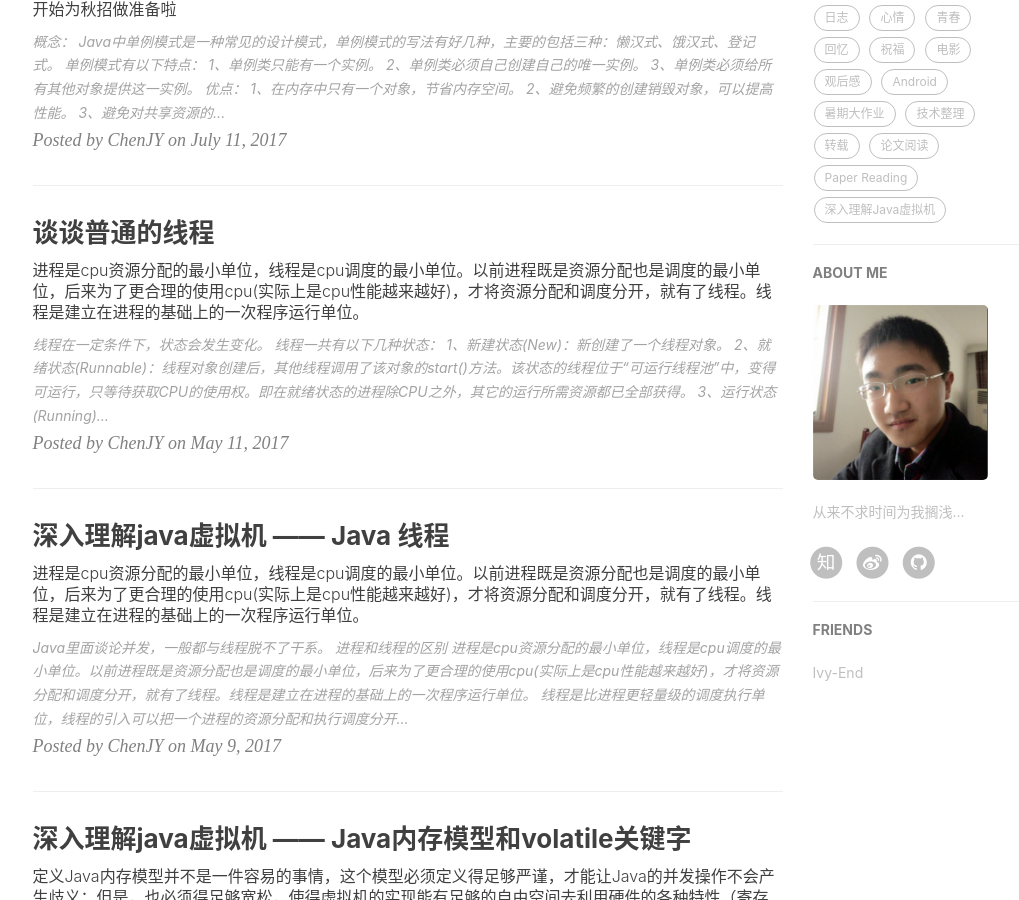
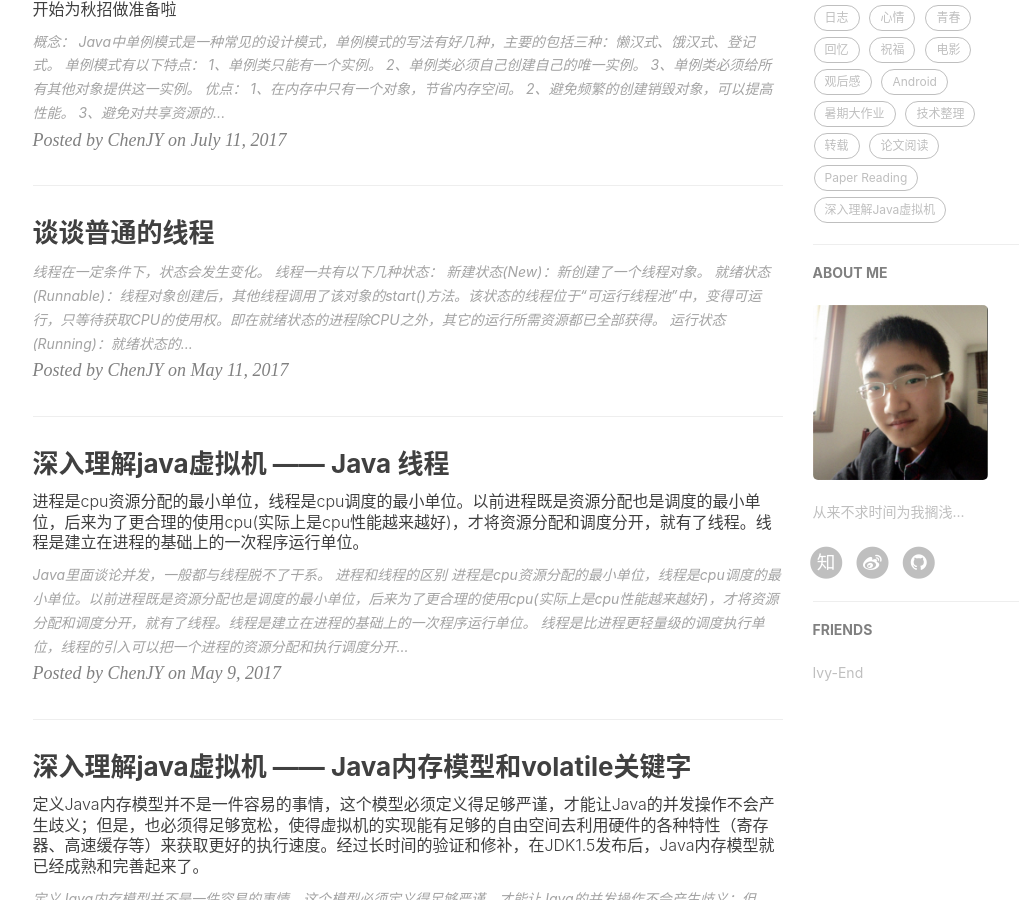
Before and after one commit to jiayangchen/jiayangchen.github.io, a Jekyll site: the page built from index.html, in a window 1280 px wide and 900 px high, scrolled down 493 px. Shown: the whole window, without its empty margins (135-1154 px from the left). Built offline with Jekyll 4.4.1, drawn with Linux system fonts in a browser that asks for light colours; nearby versions of some CDN libraries; the list of posts is cut into pages by our own code; comment, search, counter and statistics services are not loaded; some of the changed lines change nothing that is shown.

Commit message:
20170714

```diff
--- a/_posts/2017-05-11-thread.md
+++ b/_posts/2017-05-11-thread.md
@@ -1,7 +1,7 @@
 ---
 layout: post
 title: "谈谈普通的线程"
-subtitle: "进程是cpu资源分配的最小单位，线程是cpu调度的最小单位。以前进程既是资源分配也是调度的最小单位，后来为了更合理的使用cpu(实际上是cpu性能越来越好)，才将资源分配和调度分开，就有了线程。线程是建立在进程的基础上的一次程序运行单位。"
+subtitle: ""
 date: 2017-05-11
 author: "ChenJY"
 header-img: "img/drive.jpg"
@@ -16,43 +16,43 @@
 
 ![image](http://img.blog.csdn.net/20140828202610671)
 
-* 1、新建状态(New)：新创建了一个线程对象。
-* 2、就绪状态(Runnable)：线程对象创建后，其他线程调用了该对象的start()方法。该状态的线程位于“可运行线程池”中，变得可运行，只等待获取CPU的使用权。即在就绪状态的进程除CPU之外，其它的运行所需资源都已全部获得。
-* 3、运行状态(Running)：就绪状态的线程获取了CPU，执行程序代码。
-* 4、阻塞状态(Blocked)：阻塞状态是线程因为某种原因放弃CPU使用权，暂时停止运行。直到线程进入就绪状态，才有机会转到运行状态。
+1. 新建状态(New)：新创建了一个线程对象。
+2. 就绪状态(Runnable)：线程对象创建后，其他线程调用了该对象的start()方法。该状态的线程位于“可运行线程池”中，变得可运行，只等待获取CPU的使用权。即在就绪状态的进程除CPU之外，其它的运行所需资源都已全部获得。
+3. 运行状态(Running)：就绪状态的线程获取了CPU，执行程序代码。
+4. 阻塞状态(Blocked)：阻塞状态是线程因为某种原因放弃CPU使用权，暂时停止运行。直到线程进入就绪状态，才有机会转到运行状态。
 阻塞的情况分三种：
-(1)、等待阻塞：运行的线程执行wait()方法，该线程会释放占用的所有资源，JVM会把该线程放入“等待池”中。进入这个状态后，是不能自动唤醒的，必须依靠其他线程调用notify()或notifyAll()方法才能被唤醒，
-(2)、同步阻塞：运行的线程在获取对象的同步锁时，若该同步锁被别的线程占用，则JVM会把该线程放入“锁池”中。
-(3)、其他阻塞：运行的线程执行sleep()或join()方法，或者发出了I/O请求时，JVM会把该线程置为阻塞状态。当sleep()状态超时、join()等待线程终止或者超时、或者I/O处理完毕时，线程重新转入就绪状态。
-* 5、死亡状态(Dead)：线程执行完了或者因异常退出了run()方法，该线程结束生命周期。
+* 等待阻塞：运行的线程执行wait()方法，该线程会释放占用的所有资源，JVM会把该线程放入“等待池”中。进入这个状态后，是不能自动唤醒的，必须依靠其他线程调用notify()或notifyAll()方法才能被唤醒，
+* 同步阻塞：运行的线程在获取对象的同步锁时，若该同步锁被别的线程占用，则JVM会把该线程放入“锁池”中。
+* 其他阻塞：运行的线程执行sleep()或join()方法，或者发出了I/O请求时，JVM会把该线程置为阻塞状态。当sleep()状态超时、join()等待线程终止或者超时、或者I/O处理完毕时，线程重新转入就绪状态。
+5. 死亡状态(Dead)：线程执行完了或者因异常退出了run()方法，该线程结束生命周期。
 
 <b>注：</b> 拿到对象的锁标记，即为获得了对该对象(临界区)的使用权限。即该线程获得了运行所需的资源，进入“就绪状态”，只需获得CPU，就可以运行。因为当调用wait()后，线程会释放掉它所占有的“锁标志”，所以线程只有在此获取资源才能进入就绪状态。
 
-#### 下面小小的作下解释：
-1、线程的实现有两种方式，一是继承Thread类，二是实现Runnable接口，但不管怎样，  当我们new了这个对象后，线程就进入了初始状态；
-2、当该对象调用了start()方法，就进入就绪状态；
-3、进入就绪后，当该对象被操作系统选中，获得CPU时间片就会进入运行状态；
-4、进入运行状态后情况就比较复杂了
-    4.1、run()方法或main()方法结束后，线程就进入终止状态；
-    4.2、当线程调用了自身的sleep()方法或其他线程的join()方法，进程让出CPU，然后就会进入阻塞状态（该状态既停止当前线程，但并不释放所占有的资源即调用sleep ()函数后，线程不会释放它的“锁标志”。）。当sleep()结束或join()结束后，该线程进入可运行状态，继续等待OS分配CPU时间片。典型地，sleep()被用在等待某个资源就绪的情形：测试发现条件不满足后，让线程阻塞一段时间后重新测试，直到条件满足为止。
-    4.3、线程调用了yield()方法，意思是放弃当前获得的CPU时间片，回到就绪状态，这时与其他进程处于同等竞争状态，OS有可能会接着又让这个进程进入运行状态； 调用 yield() 的效果等价于调度程序认为该线程已执行了足够的时间片从而需要转到另一个线程。yield()只是使当前线程重新回到可执行状态，所以执行yield()的线程有可能在进入到可执行状态后马上又被执行。
-    4.4、当线程刚进入可运行状态（注意，还没运行），发现将要调用的资源被synchroniza（同步），获取不到锁标记，将会立即进入锁池状态，等待获取锁标记（这时的锁池里也许已经有了其他线程在等待获取锁标记，这时它们处于队列状态，既先到先得），一旦线程获得锁标记后，就转入就绪状态，等待OS分配CPU时间片；
-    4.5. suspend() 和 resume()方法：两个方法配套使用，suspend()使得线程进入阻塞状态，并且不会自动恢复，必须其对应的resume()被调用，才能使得线程重新进入可执行状态。典型地，suspend()和 resume() 被用在等待另一个线程产生的结果的情形：测试发现结果还没有产生后，让线程阻塞，另一个线程产生了结果后，调用 resume()使其恢复。
-    4.6、wait()和 notify() 方法：当线程调用wait()方法后会进入等待队列（进入这个状态会释放所占有的所有资源，与阻塞状态不同），进入这个状态后，是不能自动唤醒的，必须依靠其他线程调用notify()或notifyAll()方法才能被唤醒（由于notify()只是唤醒一个线程，但我们由不能确定具体唤醒的是哪一个线程，也许我们需要唤醒的线程不能够被唤醒，因此在实际使用时，一般都用notifyAll()方法，唤醒有所线程），线程被唤醒后会进入锁池，等待获取锁标记。
+#### 细谈运行时状态：
+线程进入运行状态后情况就比较复杂了
+1. run()方法或main()方法结束后，线程就进入终止状态；
+2. 当线程调用了自身的sleep()方法或其他线程的join()方法，进程让出CPU，然后就会进入<b>阻塞状态</b>（该状态既停止当前线程，但<b>并不释放所占有的资源</b>,即调用sleep()函数后，线程不会释放它的<b>锁标志</b>）。当sleep()结束或join()结束后，该线程进入可运行状态，继续等待OS分配CPU时间片。典型地，sleep()被用在等待某个资源就绪的情形：测试发现条件不满足后，让线程阻塞一段时间后重新测试，直到条件满足为止。
+3. 线程调用了yield()方法，意思是放弃当前获得的CPU时间片，回到就绪状态，这时与其他进程处于同等竞争状态，OS有可能会接着又让这个进程进入运行状态；<b>调用 yield()的效果等价于调度程序认为该线程已执行了足够的时间片从而需要转到另一个线程</b>。yield()只是使当前线程重新回到可执行状态，所以执行yield()的线程有可能在进入到可执行状态后马上又被执行。
+4. 当线程刚进入<b>可运行状态（注意，还没运行）</b>，发现将要调用的资源被 synchronized，获取不到锁标记，将会立即进入<b>锁池状态</b>，等待获取锁标记（这时的锁池里也许已经有了其他线程在等待获取锁标记，这时它们处于<b>队列状态，既先到先得</b>），一旦线程获得锁标记后，就转入就绪状态，等待OS分配CPU时间片；
+5. suspend() 和 resume()方法：两个方法配套使用，suspend()使得线程进入阻塞状态，并且不会自动恢复，必须其对应的resume()被调用，才能使得线程重新进入可执行状态。典型地，suspend()和 resume() 被用在等待另一个线程产生的结果的情形：测试发现结果还没有产生后，让线程阻塞，另一个线程产生了结果后，调用 resume()使其恢复。
+6. wait()和 notify() 方法：当线程调用wait()方法后会进入<b>等待队列</b>（进入这个状态会释放所占有的所有资源，与阻塞状态不同），进入这个状态后，是不能自动唤醒的，必须依靠其他线程调用notify()或notifyAll()方法才能被唤醒（由于notify()只是唤醒一个线程，但我们由不能确定具体唤醒的是哪一个线程，也许我们需要唤醒的线程不能够被唤醒，因此在实际使用时，一般都用notifyAll()方法，唤醒有所线程），线程被唤醒后会进入锁池，等待获取锁标记。
 
 #### wait() 使得线程进入阻塞状态，它有两种形式：
-一种允许指定以毫秒为单位的一段时间作为参数；另一种没有参数。前者当对应的 notify()被调用或者超出指定时间时线程重新进入可执行状态即就绪状态，后者则必须对应的 notify()被调用。当调用wait()后，线程会释放掉它所占有的“锁标志”，从而使线程所在对象中的其它synchronized数据可被别的线程使用。waite()和notify()因为会对对象的“锁标志”进行操作，所以它们必须在synchronized函数或synchronizedblock中进行调用。如果在non-synchronized函数或non-synchronizedblock中进行调用，虽然能编译通过，但在运行时会发生IllegalMonitorStateException的异常。
+一种允许指定以毫秒为单位的一段时间作为参数；另一种没有参数。前者当对应的notify()被调用或者<b>超出指定时间时</b>线程重新进入可执行状态即就绪状态，后者则必须对应的notify()被调用。当调用wait()后，线程会释放掉它所占有的“锁标志”，从而使线程所在对象中的其它 synchronized 数据可被别的线程使用。waite()和notify()因为会对对象的“锁标志”进行操作，所以它们必须在 synchronized 函数或 synchronized block 中进行调用。如果在 non-synchronized 函数或 non-synchronized block 中进行调用，虽然能编译通过，但在运行时会发生 IllegalMonitorStateException 的异常。
 
-注意区别：初看起来wait() 和 notify() 方法与suspend()和 resume() 方法对没有什么分别，但是事实上它们是截然不同的。区别的核心在于，前面叙述的suspend()及其它所有方法在线程阻塞时都不会释放占用的锁（如果占用了的话），而wait() 和 notify() 这一对方法则相反。
+注意区别：初看起来wait() 和 notify() 方法与suspend()和 resume() 方法对没有什么分别，但是事实上它们是截然不同的。区别的核心在于，<b>前面叙述的suspend()及其它所有方法在线程阻塞时都不会释放占用的锁（如果占用了的话），而wait() 和 notify() 这一对方法则相反</b>。
 
 #### 上述的核心区别导致了一系列的细节上的区别
 首先，前面叙述的所有方法都隶属于 Thread类，但是wait() 和 notify() 方法这一对却直接隶属于 Object 类，也就是说，所有对象都拥有这一对方法。初看起来这十分不可思议，但是实际上却是很自然的，因为这一对方法阻塞时要释放占用的锁，而锁是任何对象都具有的，调用任意对象的 wait() 方法导致线程阻塞，并且该对象上的锁被释放。而调用任意对象的notify()方法则导致因调用该对象的 wait()方法而阻塞的线程中随机选择的一个解除阻塞（但要等到获得锁后才真正可执行）。
-其次，前面叙述的所有方法都可在任何位置调用，但是wait() 和 notify() 方法这一对方法却必须在 synchronized 方法或块中调用，理由也很简单，只有在synchronized方法或块中当前线程才占有锁，才有锁可以释放。同样的道理，调用这一对方法的对象上的锁必须为当前线程所拥有，这样才有锁可以释放。因此，这一对方法调用必须放置在这样的 synchronized方法或块中，该方法或块的上锁对象就是调用这一对方法的对象。若不满足这一条件，则程序虽然仍能编译，但在运行时会出现IllegalMonitorStateException异常。
-wait() 和 notify()方法的上述特性决定了它们经常和synchronized方法或块一起使用，将它们和操作系统的进程间通信机制作一个比较就会发现它们的相似性：synchronized方法或块提供了类似于操作系统原语的功能，它们的执行不会受到多线程机制的干扰，而这一对方法则相当于 block和wake up 原语（这一对方法均声明为 synchronized）。它们的结合使得我们可以实现操作系统上一系列精妙的进程间通信的算法（如信号量算法），并用于解决各种复杂的线程间通信问题。
+
+其次，前面叙述的所有方法都可在任何位置调用，<b>但是wait() 和 notify() 方法这一对方法却必须在 synchronized 方法或块中调用</b>，理由也很简单，<b>只有在 synchronized 方法或块中当前线程才占有锁，才有锁可以释放</b>。同样的道理，调用这一对方法的对象上的锁必须为当前线程所拥有，这样才有锁可以释放。因此，这一对方法调用必须放置在这样的 synchronized 方法或块中，该方法或块的上锁对象就是调用这一对方法的对象。若不满足这一条件，则程序虽然仍能编译，但在运行时会出现IllegalMonitorStateException异常。
+
+wait() 和 notify()方法的上述特性决定了它们经常和 synchronized 方法或块一起使用，将它们和操作系统的进程间通信机制作一个比较就会发现它们的相似性：synchronized 方法或块提供了类似于操作系统原语的功能，它们的执行不会受到多线程机制的干扰，而这一对方法则相当于 block 和 wake up 原语（这一对方法均声明为 synchronized）。它们的结合使得我们可以实现操作系统上一系列精妙的进程间通信的算法（如信号量算法），并用于解决各种复杂的线程间通信问题。
 
 #### 关于 wait() 和 notify() 方法最后再说明两点：
-第一：调用notify() 方法导致解除阻塞的线程是从因调用该对象的 wait()方法而阻塞的线程中随机选取的，我们无法预料哪一个线程将会被选择，所以编程时要特别小心，避免因这种不确定性而产生问题。
-第二：除了notify()，还有一个方法 notifyAll()也可起到类似作用，唯一的区别在于，调用 notifyAll()方法将把因调用该对象的 wait()方法而阻塞的所有线程一次性全部解除阻塞。当然，只有获得锁的那一个线程才能进入可执行状态。
+1. 调用 notify() 方法导致解除阻塞的线程是从因调用该对象的 wait() 方法而阻塞的线程中随机选取的，我们无法预料哪一个线程将会被选择，所以编程时要特别小心，避免因这种不确定性而产生问题。
+2. 除了notify()，还有一个方法 notifyAll() 也可起到类似作用，唯一的区别在于，调用 notifyAll() 方法将把因调用该对象的 wait() 方法而阻塞的所有线程一次性全部解除阻塞。当然，<b>只有获得锁的那一个线程才能进入可执行状态</b>。
+
 谈到阻塞，就不能不谈一谈死锁，略一分析就能发现，suspend()方法和不指定超时期限的wait()方法的调用都可能产生死锁。遗憾的是，Java并不在语言级别上支持死锁的避免，我们在编程中必须小心地避免死锁。
 
 ### 参考资料
```
